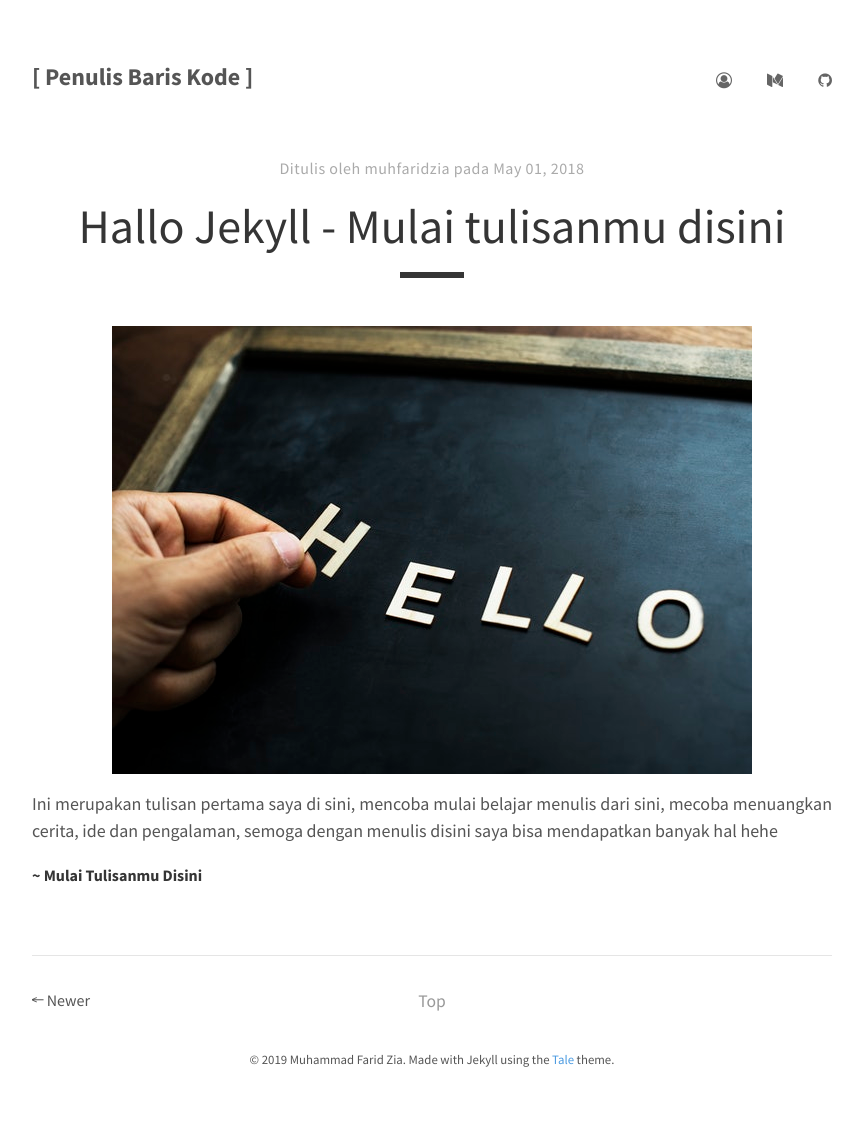
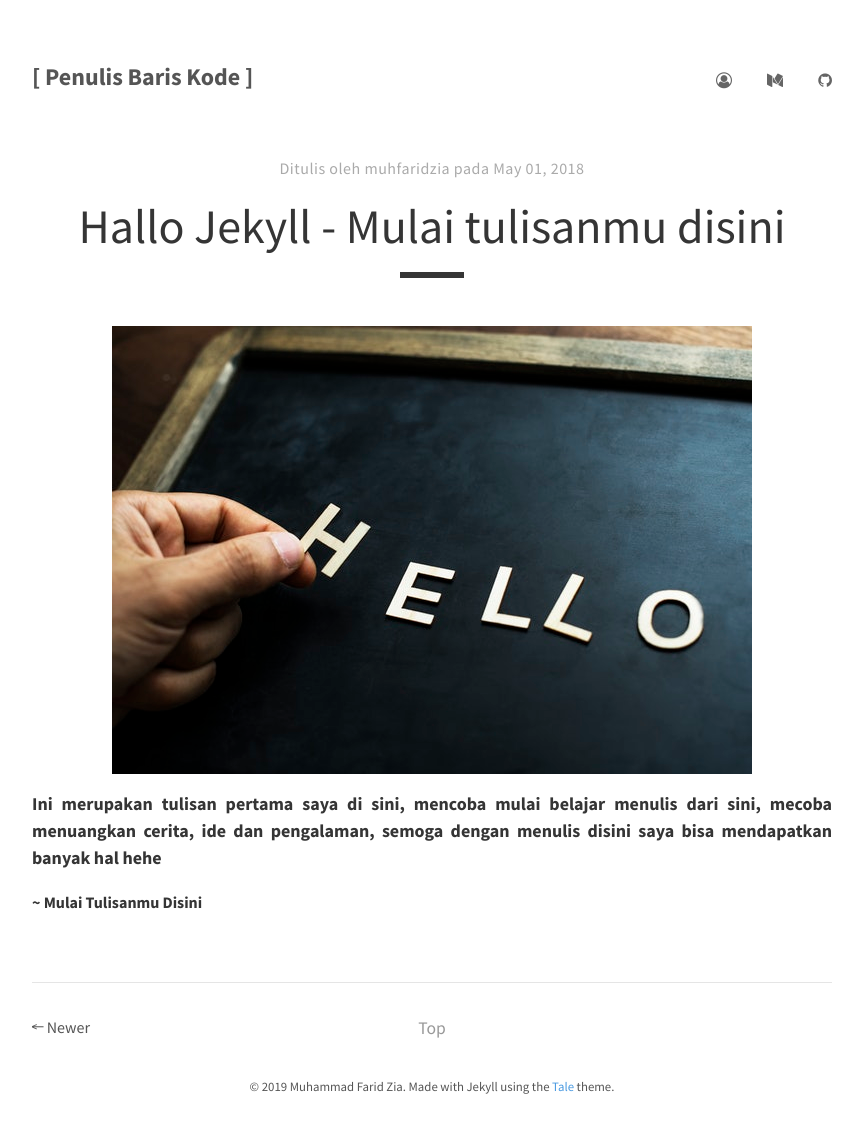
Before and after one commit to mfaridzia/mfaridzia.github.io, a Jekyll site: the page built from _posts/2018-05-01-hallo-jekyll-mulai-tulisanmu.md, in a window 1280 px wide. Shown: the whole page, without its empty margins (208-1071 px from the left). Built offline with Jekyll 4.4.1, drawn with Linux system fonts in a browser that asks for light colours; before the commit the page ends 1102 px from its top, so only the background shows below that.

Commit message:
Update post.html

```diff
--- a/_layouts/post.html
+++ b/_layouts/post.html
@@ -20,7 +20,7 @@ layout: default
   <h1 class="post-title">{{ page.title }}</h1>
   <div class="post-line"></div>
 
-  <p style="font-size: 18px;"> {{ content }} </p>
+  <h1> {{ content }} </h1>
 
 </div>
 
```
